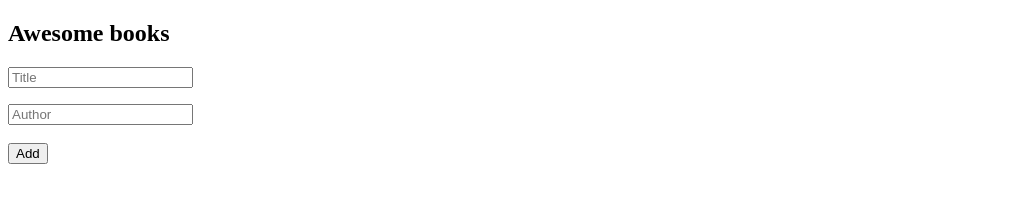
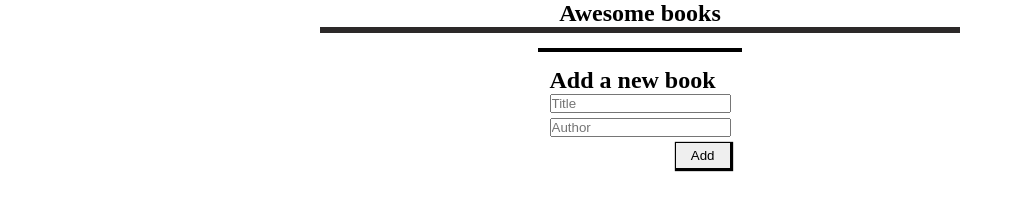
Before and after one commit to Oscah01/Awesome-books, a plain HTML site: page index.html in a window 1280 px wide. Shown: the whole page, without its empty margins (0-1015 px from the left). Drawn offline with Linux system fonts and the light colour scheme.

```diff
--- a/index.html
+++ b/index.html
@@ -11,29 +11,24 @@
   <link href="https://fonts.googleapis.com/css2?family=Lato:wght@400;700;900&display=swap" rel="stylesheet">
   <link rel="stylesheet" href="style.css">
 </head>
-
 <body>
   <main>
-    <header>
-      <span id = "date"></span>
-    </header>
     <section id="all-book" class = "show">
-      <h2>Awesome books</h2>
+      <h1>Awesome books</h1>
       <div class="book-table">
         <ul class="all-book"></ul>
       </div>
     </section>
+    <hr>
     <section class="form-section" id="add">
-      <div id="form">
+      <h2>Add a new book</h2>
         <form id="formAdd">
           <input type="text" name="title" id="title" class="input" placeholder="Title" required>
-          <p class="error"></p>
-          <input type="text" name="author" id="author" class="input" placeholder="Author" required> <br><br>
+          <input type="text" name="author" id="author" class="input" placeholder="Author" required>
           <button type="submit" class="btn">Add</button>
         </form>
-      </div>
     </section>
   </main>
-    <script type="module" src="./main/index.js"></script>
+    <script type="module" src="./app.js"></script>
 </body>
 </html>
--- a/style.css
+++ b/style.css
@@ -1,3 +1,61 @@
 * {
+  margin: 0;
+  padding: 0;
   box-sizing: border-box;
 }
+
+main {
+  width: 80%;
+  margin: auto;
+  display: flex;
+  flex-direction: column;
+  align-items: center;
+}
+
+#all-book {
+  width: 100%;
+  margin: auto;
+  display: flex;
+  flex-direction: column;
+  align-items: center;
+}
+
+.all-book {
+  border: solid rgb(44, 41, 41);
+  width: 50vw;
+  list-style: none;
+  display: flex;
+  flex-direction: column;
+  align-items: center;
+}
+
+.all-book li {
+  padding: 12px;
+  width: 100%;
+  display: flex;
+  align-items: center;
+  justify-content: space-between;
+}
+
+.all-book li:nth-of-type(odd) {
+  background-color: rgb(209, 204, 204);
+}
+
+button {
+  padding: 5px 15px;
+  box-shadow: 1px 1px 1px 1px;
+  border: 1px solid;
+}
+
+hr {
+  border: 2px solid;
+  margin: 15px 0;
+  width: 20%;
+}
+
+form {
+  display: flex;
+  align-items: flex-end;
+  flex-direction: column;
+  gap: 5px;
+}
```
